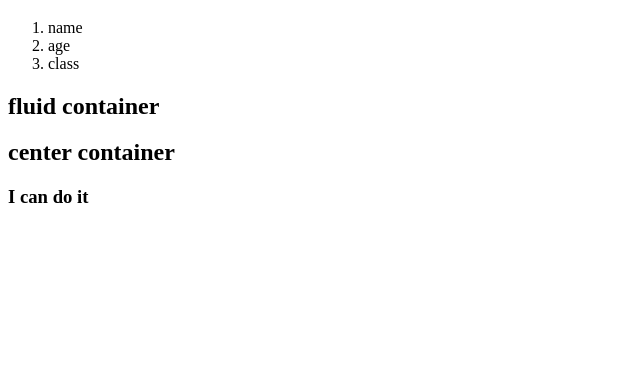
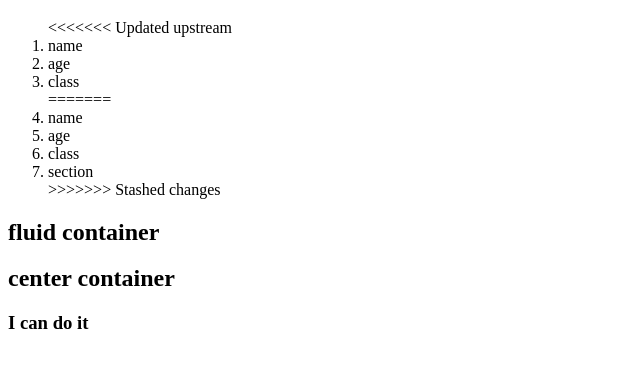
Before and after one commit to kalsi-surjeet/HTML-CSS, a plain HTML site: page index.html in a window 1280 px wide. Shown: the part 250-618 px from the top of the page, without its empty margins (0-640 px from the left). Drawn offline with Linux system fonts and the light colour scheme.

Commit message:
Update index.html

```diff
--- a/index.html
+++ b/index.html
@@ -16,6 +16,7 @@
     <hr>
     <h1>Containers</h1>
     <ol>
+<<<<<<< Updated upstream
     <li>
         name
     </li>
@@ -25,6 +26,21 @@
     <li>
         class
     </li>
+=======
+       <li>
+        name
+       </li>
+       <li>
+           age
+
+       </li>
+       <li>
+           class
+       </li>
+       <li>
+           section
+       </li>
+>>>>>>> Stashed changes
     </ol>
     <h2>fluid container</h2>
     <h2>center container</h2>
```
